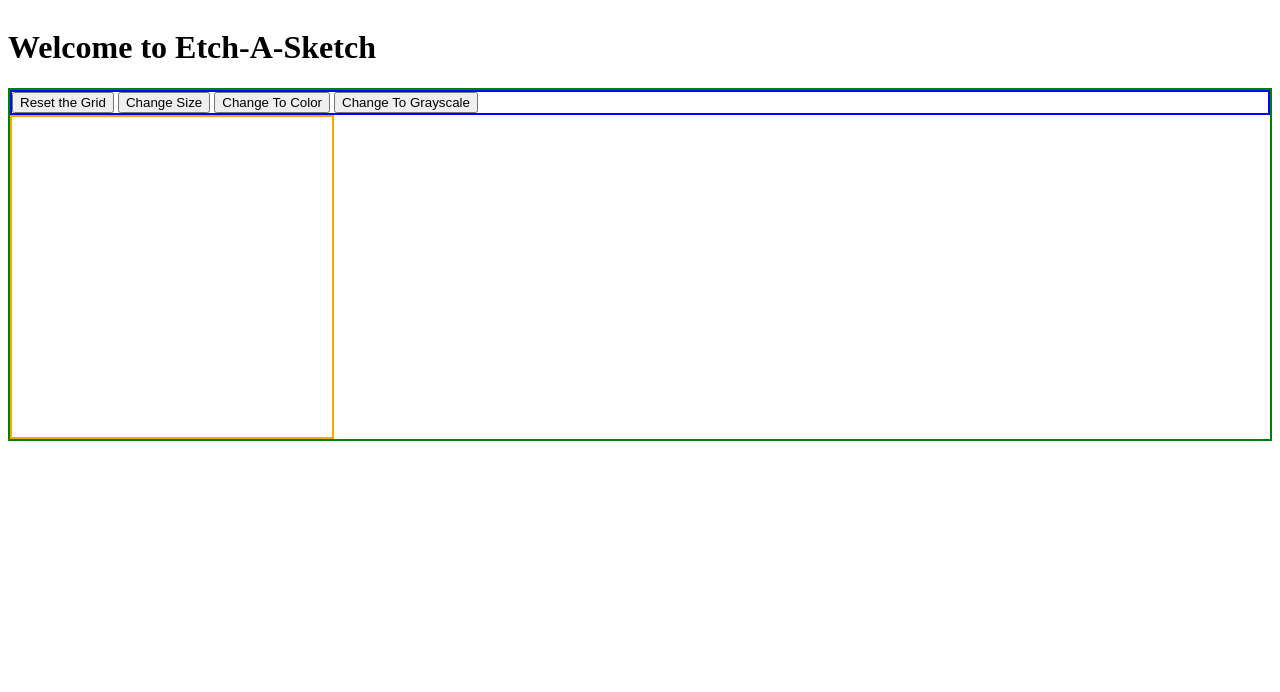
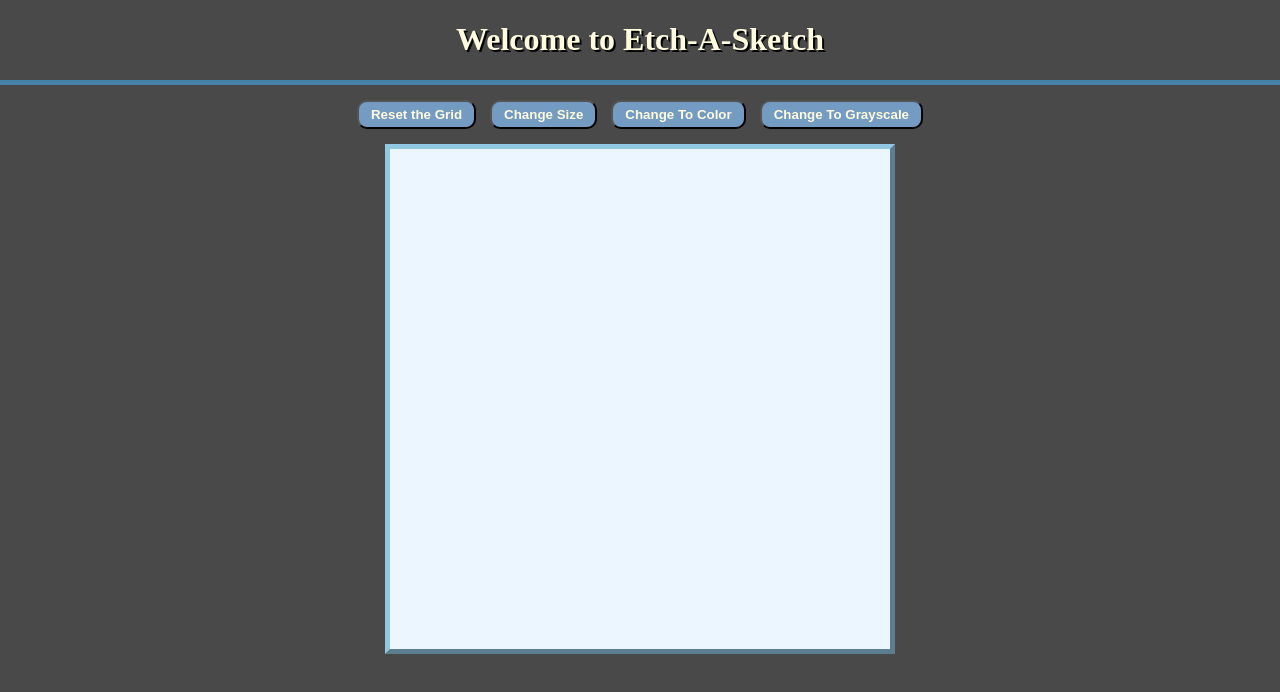
Before and after one commit to SrulyP/etch-a-sketch, a plain HTML site: page index.html in a window 1280 px wide. Drawn offline with Linux system fonts and the light colour scheme.

Commit message:
Change styling of buttons, background color, and header

```diff
--- a/styles.css
+++ b/styles.css
@@ -1,27 +1,56 @@
-html {
+html, body {
     display: flex;
     flex: 1;
     flex-direction: column;
     margin: 0;
     padding: 0;
+    background-color: #494949;
 }
 
-.container {
-    border: solid 2px green;
+
+h1 {
+    text-align: center;
+    color:#FFFBDE;
+    text-shadow: 2px 2px #040404;
 }
 
-.options {
-    border: solid 2px blue;
+
+.container {
+    border-top: solid 5px #4682A9;
+    align-items: center;
+    display: flex;
+    flex-direction: column;
+    padding: 10px;
+    gap: 10px;
 }
+
 
 .grid {
     display: flex;
     flex-wrap: wrap;
-    border: solid 2px orange;
-    width: 320px;
-    height: 320px;
+    border: 5px outset #91C8E4;
+    width: 500px;
+    height: 500px;
+    background-color: rgb(236, 246, 255);
+
 }
 
-.grid-piece {
 
+Button {
+    padding: 5px 12px;
+	margin: 5px;
+	border-radius: 10px;
+	color: #FFFBDE;
+    background-color: #749BC2;
+	font-weight: bold;
 }
+
+
+Button:hover {
+	background-color: #91C8E4;
+	transition: 0.1s;
+}
+
+Button:active {
+	background-color: #4682A9;
+}
```
